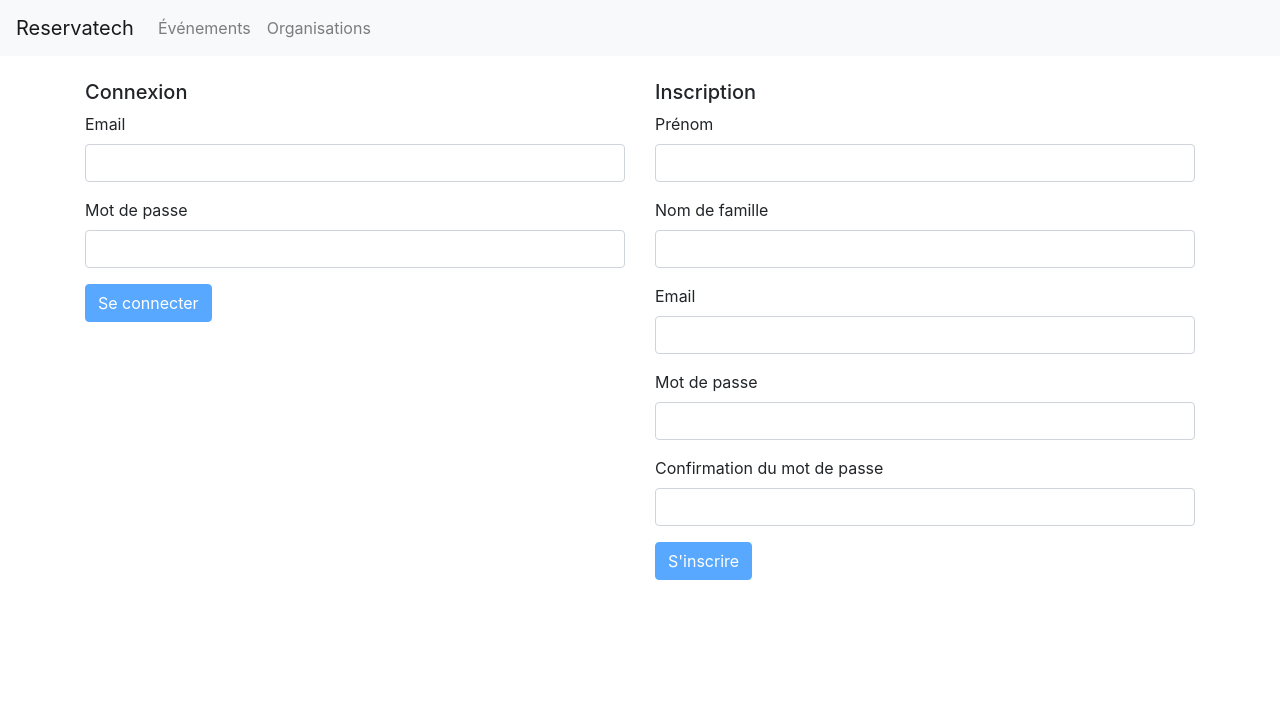
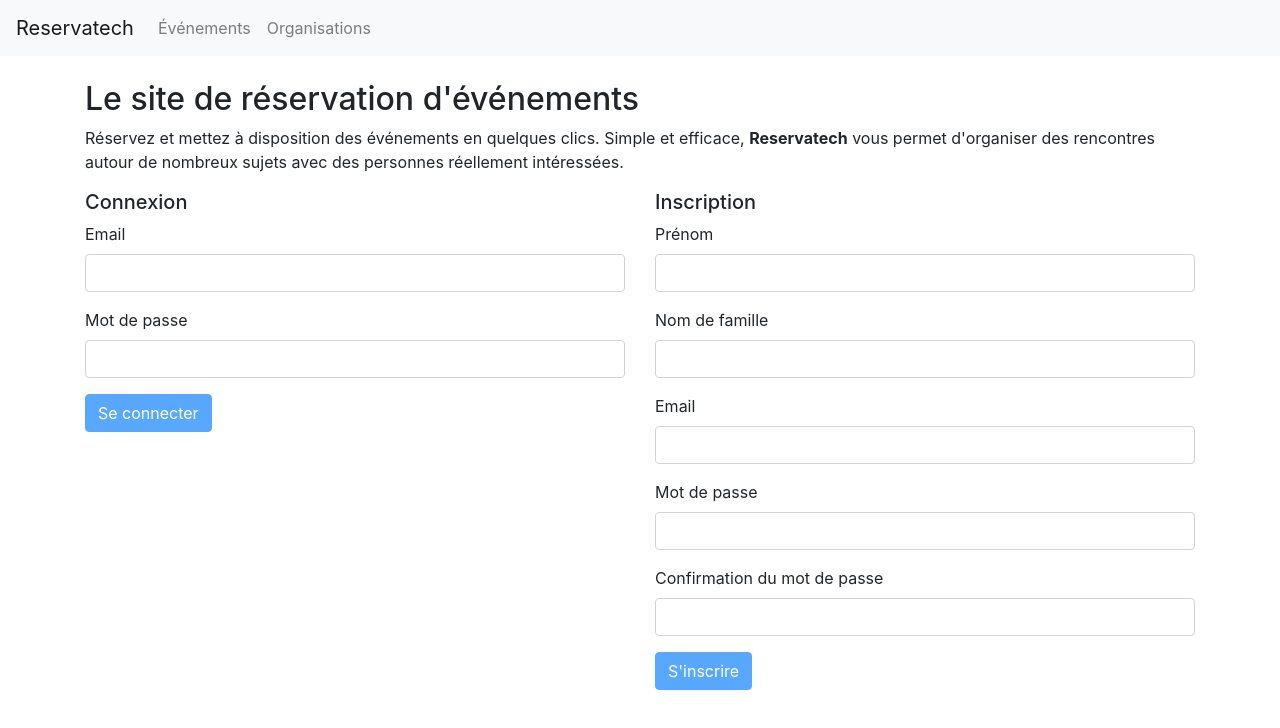
Before and after one commit to BrokenSwing/Reservatech, an Angular app: page / in a window 1280 px wide. Shown: the top 728 px of the page. Built offline with nearby package versions, Linux system fonts and the light colour scheme.

Commit message:
Add small introduction text on home page

```diff
--- a/src/app/home/home-page/home-page.component.html
+++ b/src/app/home/home-page/home-page.component.html
@@ -1,3 +1,10 @@
+<section>
+  <h2>Le site de réservation d'événements</h2>
+  <p>
+    Réservez et mettez à disposition des événements en quelques clics. Simple et efficace, <strong>Reservatech</strong>
+    vous permet d'organiser des rencontres autour de nombreux sujets avec des personnes réellement intéressées.
+  </p>
+</section>
 <section class="row">
   <section class="col-sm">
     <app-login-form *ngIf="!isConnected()"></app-login-form>
```
